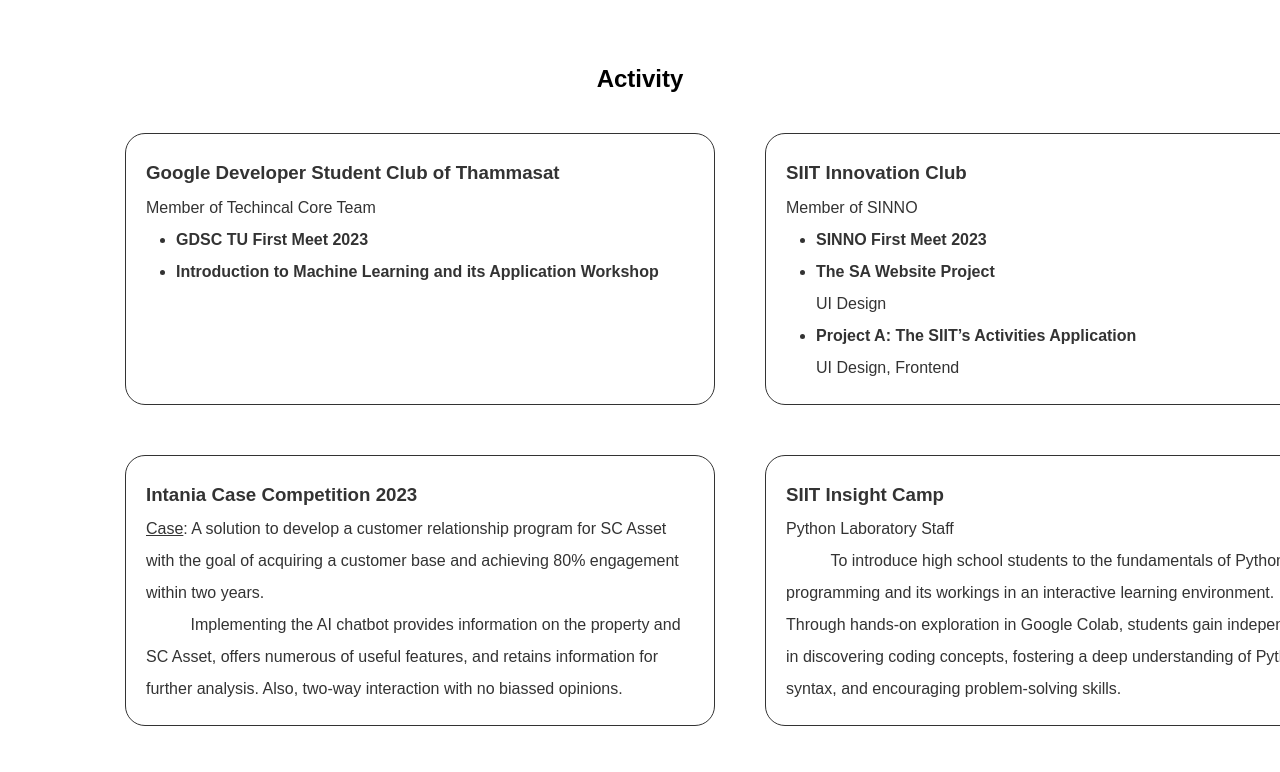
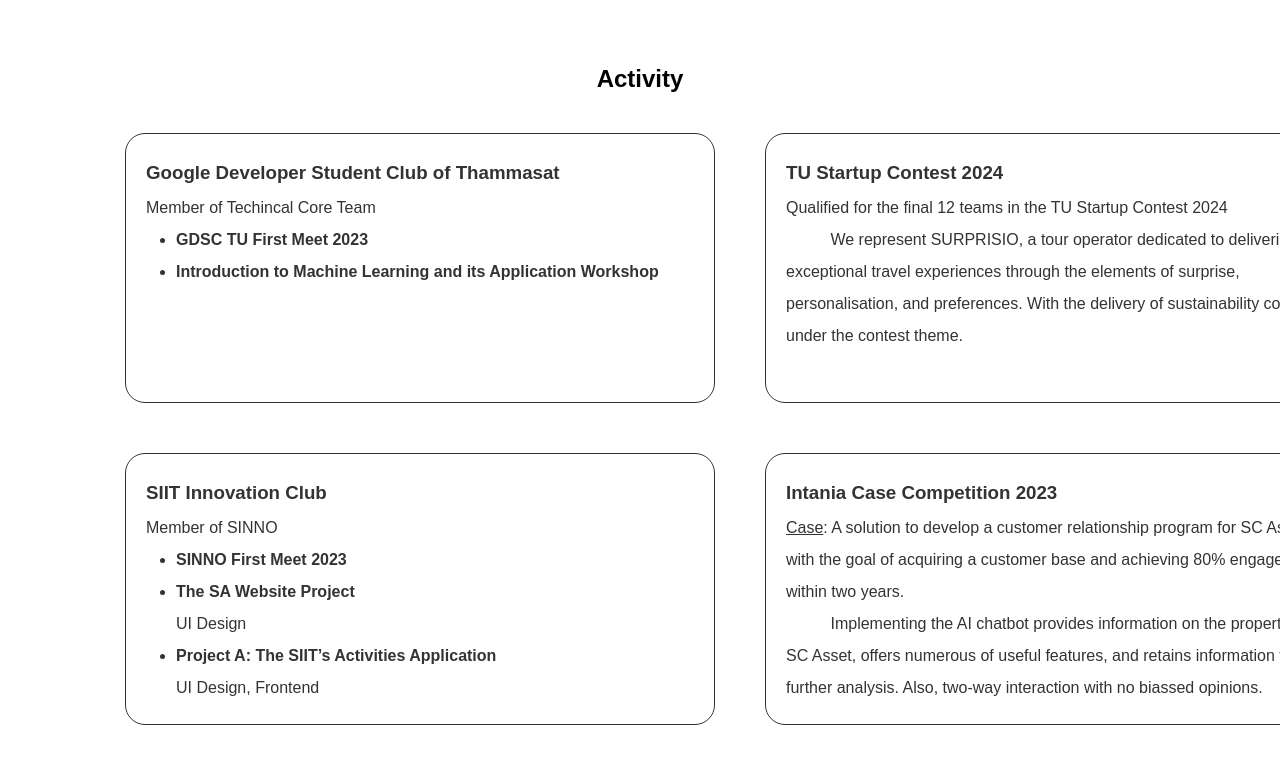
Before and after one commit to perthpperth/myPortfolio, a plain HTML site: page index.html in a window 1280 px wide. Shown: the part 1880-2652 px from the top of the page. Drawn offline with Linux system fonts and the light colour scheme.

Commit message:
Update index.html

```diff
--- a/index.html
+++ b/index.html
@@ -144,6 +144,16 @@
                                 <h4>Introduction to Machine Learning and its Application Workshop</h4>
                             </li>
                        </ul>
+                    </div>
+                </div>
+
+                <div class="info-container">
+                    <div class="subcontainer-activity">
+                        <h3 style="font-weight: bolder;">TU Startup Contest 2024</h3>
+                        <p>Qualified for the final 12 teams in the TU Startup Contest 2024</p>
+                        <span class="details">
+                            &nbsp;&nbsp;&nbsp;&nbsp;&nbsp;&nbsp;&nbsp;&nbsp;&nbsp;&nbsp;We represent SURPRISIO, a tour operator dedicated to delivering exceptional travel experiences through the elements of surprise, personalisation, and preferences. With the delivery of sustainability concepts under the contest theme.
+                       </span>
                     </div>
                 </div>
 
@@ -324,6 +334,14 @@
                         <p>Introduction to Data Science in Python</p>
                     </div>
                 </div>
+                <h3 style="margin-left: 65px; margin-top: 50px;">Certifications from TU Startup Contest 2024</h3>
+                <div class="grid-container">
+                    <div class="grid-item">
+                        <img src="TU Startup.jpg" alt="Cert 1">
+                        <p>Qualified for the final 12 teams in<br>the TU Startup Contest 2024</p>
+                    </div>
+                    </div>
+                </div>
             </div>
         </section>
 
```
